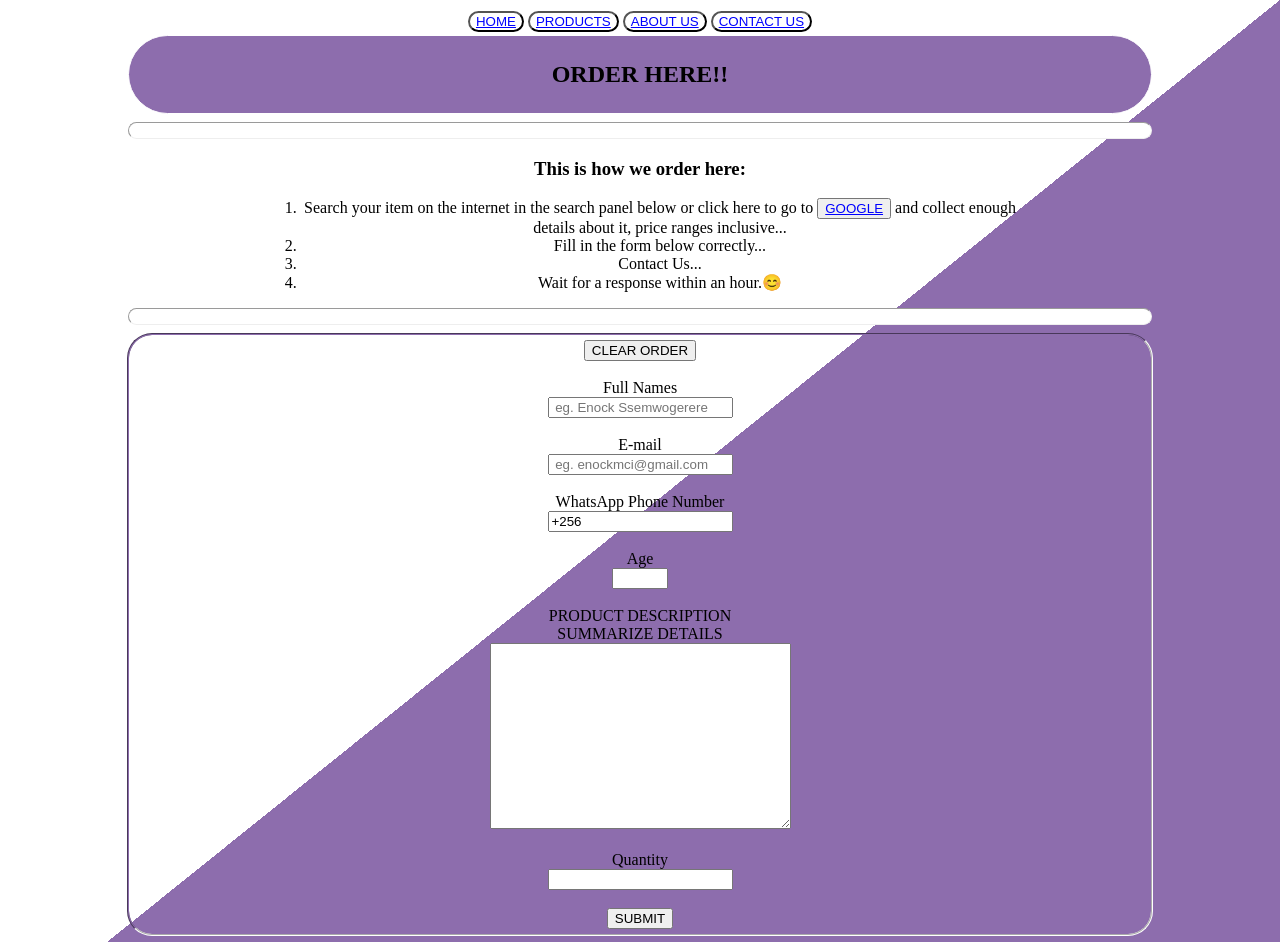
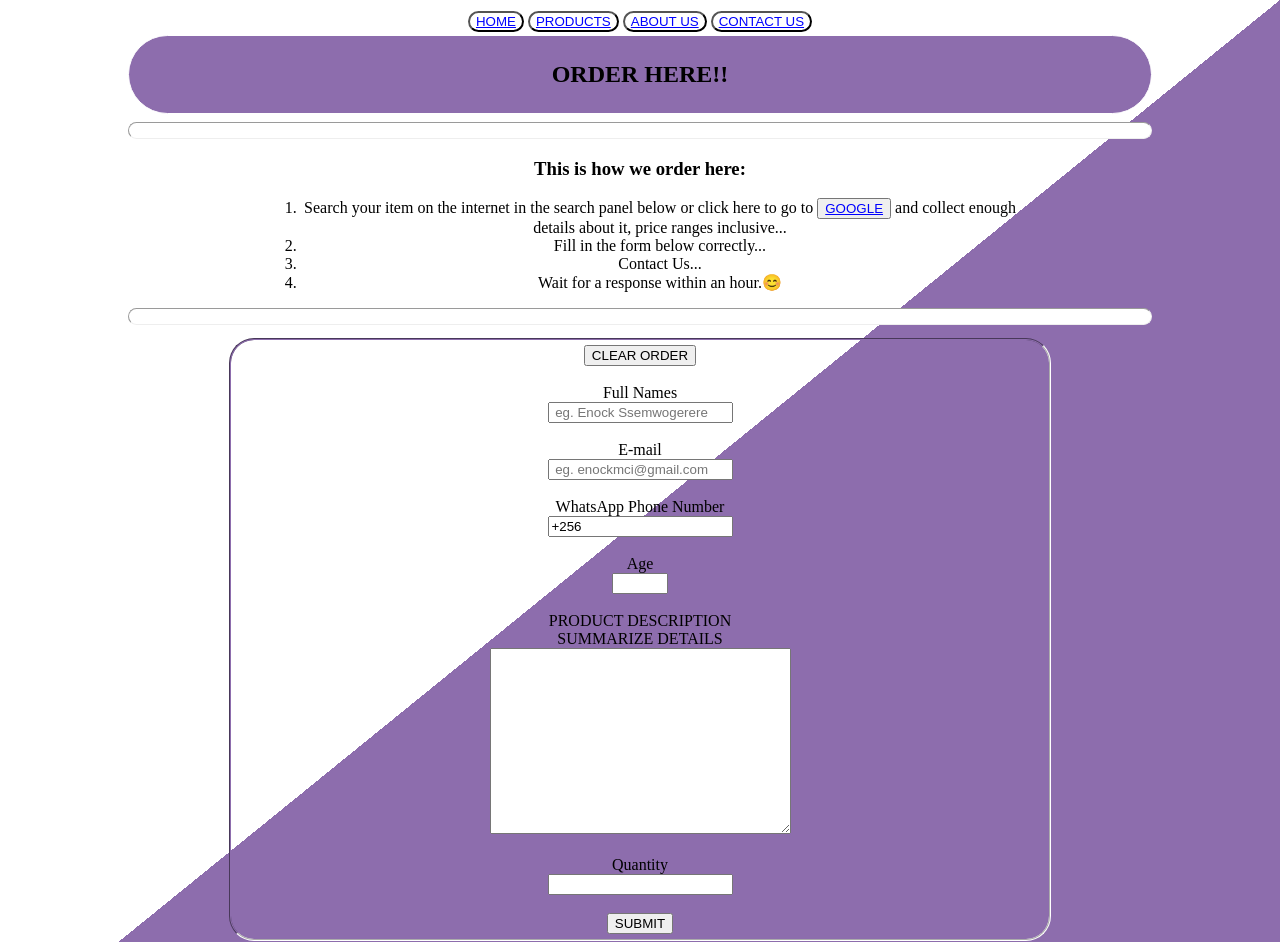
Before and after one commit to EGOproject/EgoHub, a plain HTML site: page order.html in a window 1280 px wide. Shown: the top 942 px of the page. Drawn offline with Linux system fonts and the light colour scheme.

Commit message:
Update style.css

```diff
--- a/style.css
+++ b/style.css
@@ -86,7 +86,6 @@ a:active{
 	text-align: center;
 	background-color:rgb(141, 109, 173);
 	}
-.image
 #contact_form{
 	width:80%;
 	border-radius: 25px;
```
